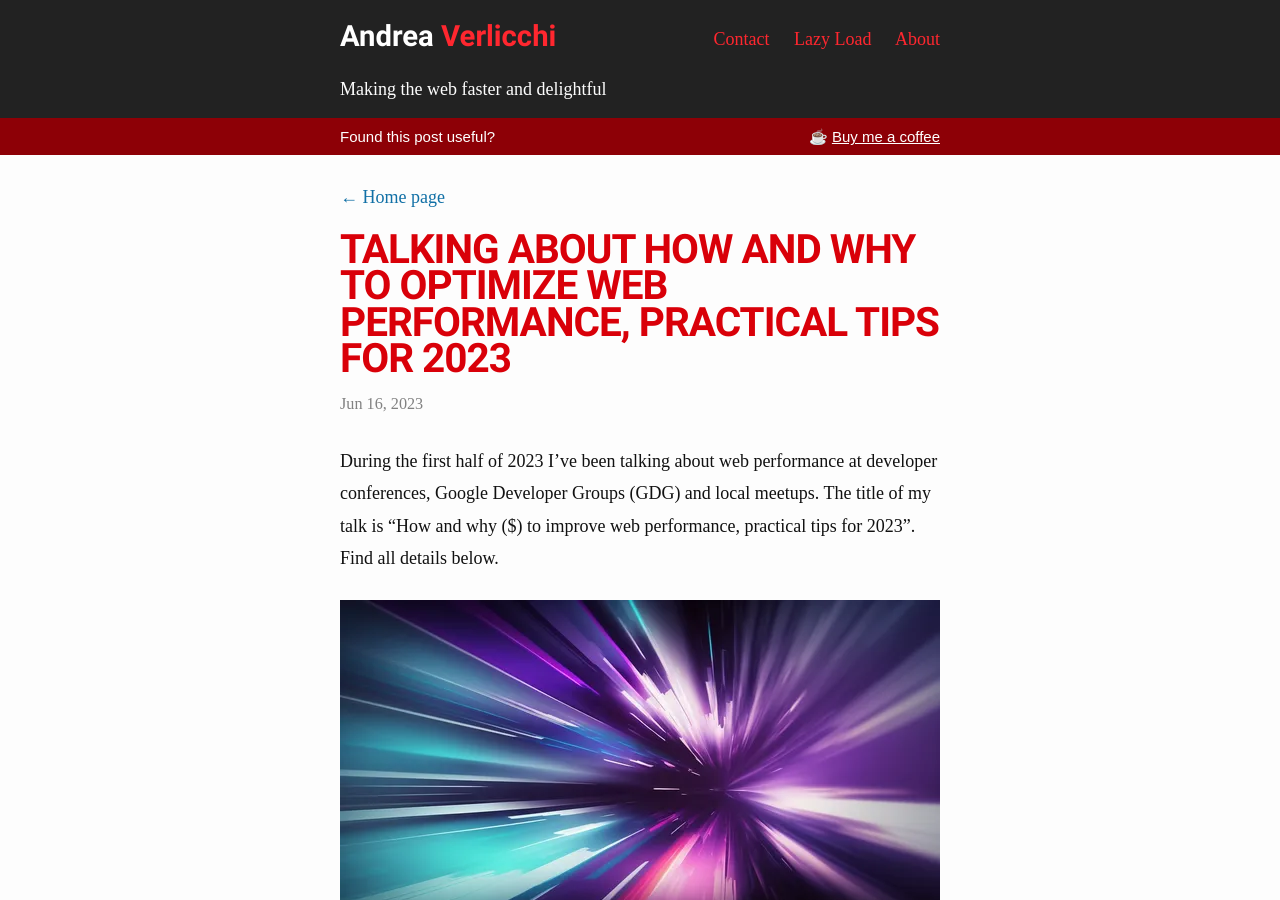
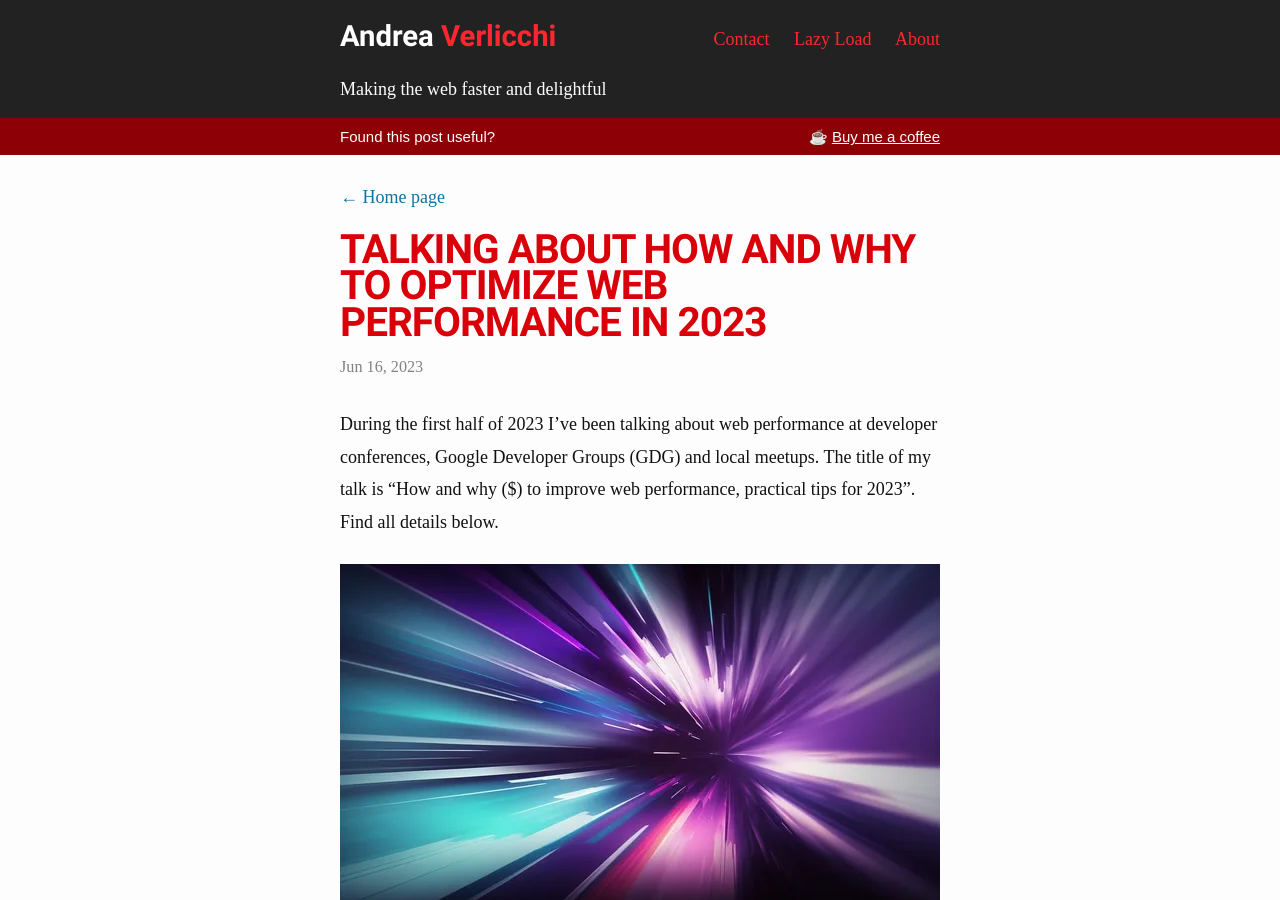
Before and after one commit to verlok/verlok.github.io, a Jekyll site: the page built from _posts/2023-06-16-talks-how-and-why-to-optimize-web-performance-tips-trics-2023.md, in a window 1280 px wide and 900 px high. Built offline with Jekyll 4.4.1, drawn with Linux system fonts in a browser that asks for light colours; some web fonts are replaced.

Commit message:
Shortened title

```diff
--- a/_posts/2023-06-16-talks-how-and-why-to-optimize-web-performance-tips-trics-2023.md
+++ b/_posts/2023-06-16-talks-how-and-why-to-optimize-web-performance-tips-trics-2023.md
@@ -1,6 +1,6 @@
 ---
 layout: post
-title: Talking about how and why to optimize web performance, practical tips for 2023
+title: Talking about how and why to optimize web performance in 2023
 date: 2023-06-16 17:00:00 +02:00
 categories:
   - talks
```
